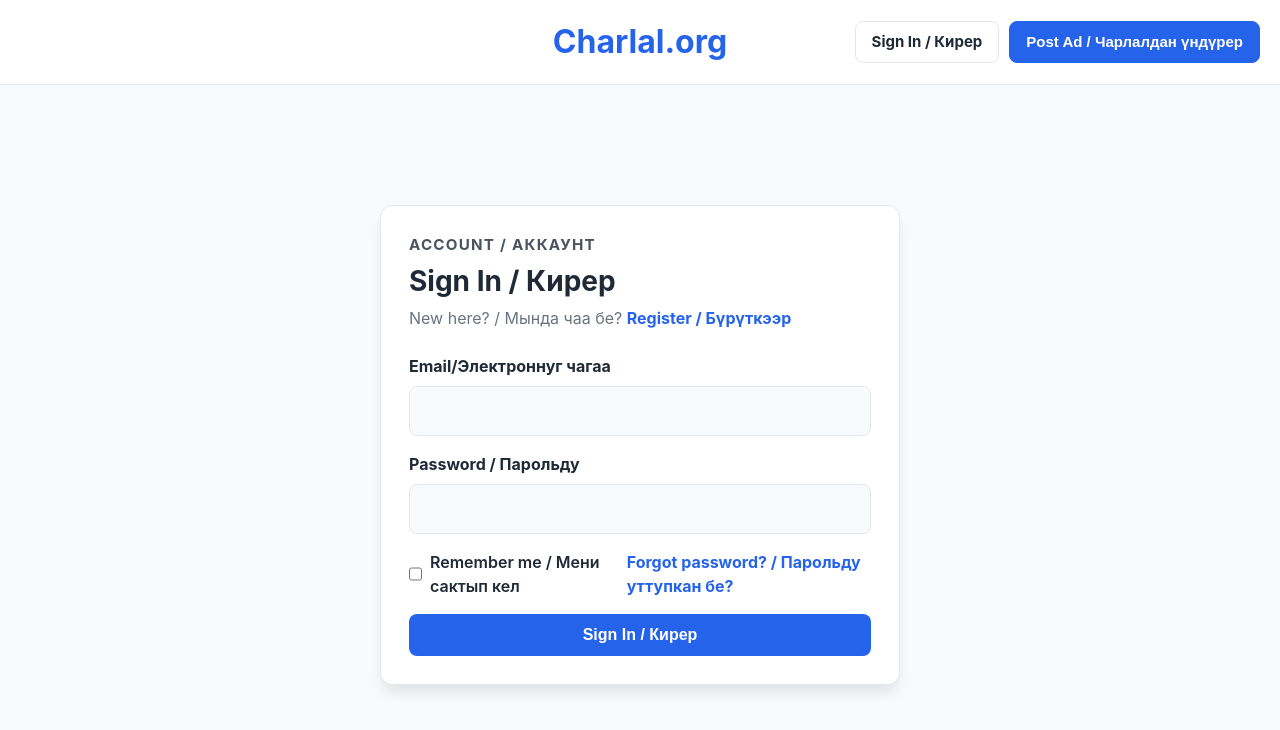
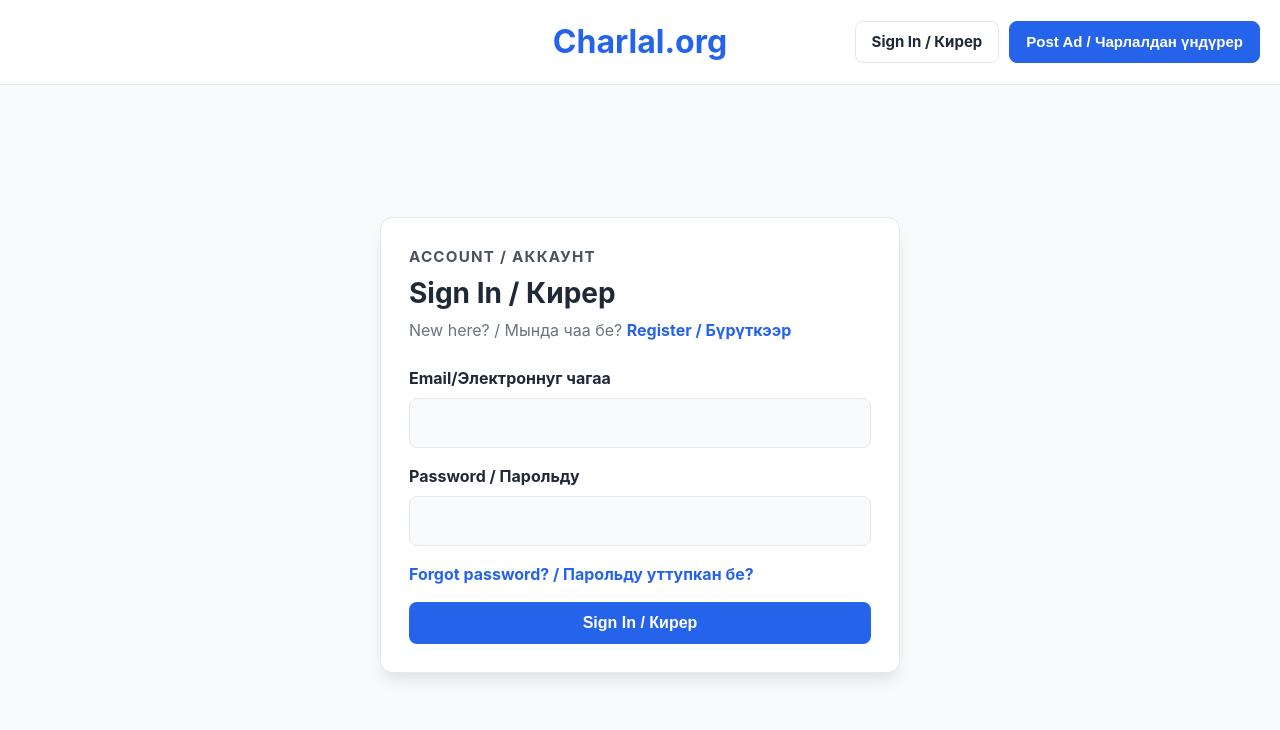
Before and after one commit to kwerui/charlal, a Next.js app: page /sign-in in a window 1280 px wide. Shown: the top 730 px of the page. Built offline with nearby package versions, Linux system fonts and the light colour scheme; no server answers.

Commit message:
Remove unused remember me option

```diff
--- a/src/app/sign-in/SignInForm.tsx
+++ b/src/app/sign-in/SignInForm.tsx
@@ -93,10 +93,6 @@
       </label>
 
       <div className="auth-options-row">
-        <label className="checkbox-field">
-          <input type="checkbox" name="remember" />
-          <span>{content.rememberMeLabel}</span>
-        </label>
         <Link href="/forgot-password" className="inline-link">
           {content.forgotPasswordLink}
         </Link>
--- a/src/content/tyv.ts
+++ b/src/content/tyv.ts
@@ -195,7 +195,6 @@
   backToSignInLink: "Back to sign in / Кирер дээш дедир",
   emailLabel: "Email/Электроннуг чагаа",
   passwordLabel: "Password / Парольду",
-  rememberMeLabel: "Remember me / Мени сактып кел",
   forgotPasswordLink: "Forgot password? / Парольду уттупкан бе?",
   signInButton: "Sign In / Кирер",
   signInErrorRequired: "Enter both email and password to continue. / Улаштыр уламчылаар дизе, электроннуг почтаны болгаш парольду киирер.",
```
